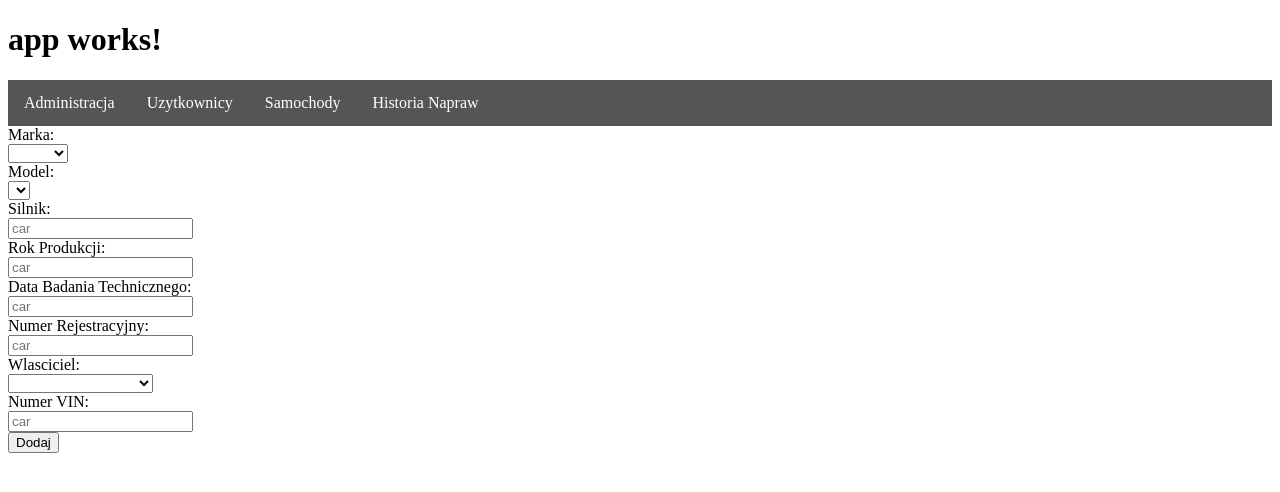
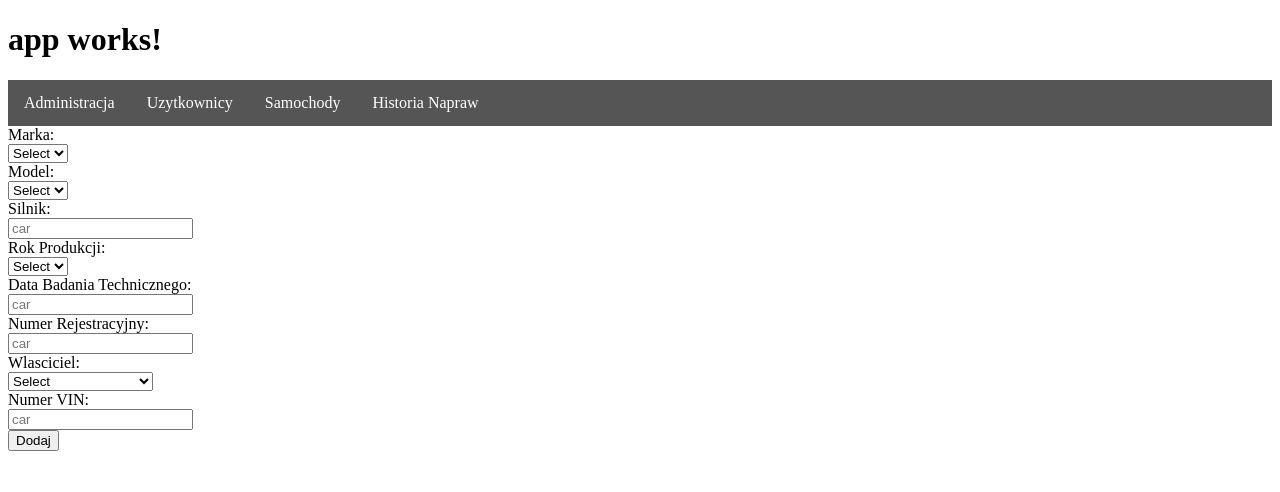
Before and after one commit to mateuscod88/GarazAngular2, an Angular app: page /addCar in a window 1280 px wide. Shown: the top 492 px of the page. Built offline with nearby package versions, Linux system fonts and the light colour scheme.

Commit message:
Dodane dropdowny

```diff
--- a/src/car/add-car/add-car.component.html
+++ b/src/car/add-car/add-car.component.html
@@ -3,8 +3,12 @@
     <div>
       <label>Marka:  </label>
       <div>
-        <select [(ngModel)]="car.brand">
-          <option *ngFor="let brand of brands" [value]="brand.name">{{brand.name}}</option>
+
+
+        <select [(ngModel)]="selectedBrand" (change)="onChange($event)">
+           <option [ngValue]="undefined" >Select</option>
+
+          <option *ngFor="let brand of brands" [value]="brand.id"   >{{brand.name}}</option>
         </select>
 
       </div>
@@ -13,6 +17,8 @@
       <label>Model: </label>
       <div>
         <select [(ngModel)]="car.model">
+           <option [ngValue]="undefined" >Select</option>
+
           <option *ngFor="let model of models" [value]="model.name">{{model.name}}</option>
         </select>
 
@@ -27,7 +33,11 @@
     <div>
       <label>Rok Produkcji: </label>
       <div>
-        <input [(ngModel)]="car.year" placeholder="car">
+        <select [(ngModel)]="selectedYear">
+           <option [ngValue]="undefined" >Select</option>
+
+          <option *ngFor="let year of years" [value]="year.name">{{year.name}}</option>
+        </select>
       </div>
     </div>
     <div>
@@ -47,6 +57,7 @@
       <div>
 
         <select [(ngModel)]="car.owner">
+          <option [ngValue]="undefined">Select</option>
           <option *ngFor="let owner of owners" [value]="owner.firstName +' '+ owner.lastName">{{owner.firstName}} {{owner.lastName}}</option>
         </select>
       </div>
--- a/src/car/add-car/add-car.component.ts
+++ b/src/car/add-car/add-car.component.ts
@@ -5,22 +5,27 @@ import { CarService } from '../car.service';
 import { Owner } from '../../mocki/owner';
 import { Brand } from '../../mocki/brand';
 import { Model } from '../../mocki/model';
+import { Year } from '../../mocki/year';
 @Component({
   selector: 'app-add-car',
   templateUrl: './add-car.component.html',
   styleUrls: ['./add-car.component.css']
 })
 export class AddCarComponent implements OnInit {
-  car: Car = { id: 0, brand: '', engine: '', fuel: '', model: '', owner: '', phone: '', regNumber: '', serviceDate: '', year: '', VIN: '' };
+  car: Car = { id: 0, brand: undefined, engine: '', fuel: '', model: undefined, owner: undefined, phone: '', regNumber: '', serviceDate: '', year: '', VIN: '' };
+  selectedBrand: number = undefined;
+  selectedYear: string = undefined;
   owners: Owner[];
   brands: Brand[];
   models: Model[];
+  years: Year[];
   @Output() addNewCarEvent = new EventEmitter<Car>();
   constructor(private _route: Router, private _carService: CarService) { }
 
   ngOnInit() {
     this._carService.getOwners().then(owners => this.owners = owners);
     this._carService.getBrands().then(brands => this.brands = brands);
+    this._carService.getYears().then(years => this.years = years);
 
   }
   add() {
@@ -31,4 +36,10 @@ export class AddCarComponent implements OnInit {
       this.car.serviceDate, this.car.regNumber, this.car.owner, this.car.fuel, this.car.phone, this.car.VIN);
     this._route.navigate(['/carList']);
   }
+  onChange($event) {
+    console.log($event.target.value);
+    let seledBrand = $event.target.value;
+    console.log(seledBrand);
+    this._carService.getModelByBrand(+seledBrand).then(models => this.models = models);
+  }
 }
--- a/src/car/car.service.ts
+++ b/src/car/car.service.ts
@@ -3,6 +3,7 @@ import { CARS } from '../car/car.mock';
 import { OWNERS } from '../mocki/owner.mock';
 import { BRANDS } from '../mocki/brand.mock';
 import { MODELS } from '../mocki/model.mock';
+import { YEARS } from '../mocki/year.mock';
 import * as Enumerable from 'linq';
 @Injectable()
 export class CarService {
@@ -20,6 +21,14 @@ export class CarService {
   getModels() {
     return Promise.resolve(MODELS);
   }
+  getModelByBrand(id: number) {
+    console.log(id);
+    return Promise.resolve(Enumerable.from(MODELS).where(x => x.brandId === id).toArray());
+  }
+  getYears() {
+    return Promise.resolve(YEARS);
+
+  }
   create(brand: string, model: string, engine: string, year: string, serviceDate: string,
     regNumber: string, owner: string, fuel: string, phone: string, VIN: string) {
     let enumerableCars = Enumerable.from(CARS);
--- /dev/null
+++ b/src/mocki/year.mock.ts
@@ -0,0 +1,8 @@
+import { Year } from './year';
+
+export const YEARS: Year[] = [{ name: '1999' }, { name: '2000' }, { name: '2001' }, { name: '2002' }, { name: '2003' }, { name: '2004' },
+{ name: '2005' }, { name: '2006' }, { name: '2007' }, { name: '2008' }, { name: '2009' }, { name: '2010' },
+{ name: '2011' }, { name: '2012' }, { name: '2013' }, { name: '2014' }, { name: '2015' }, { name: '2016' },
+{ name: '2017' }
+
+]
--- /dev/null
+++ b/src/mocki/year.ts
@@ -0,0 +1,3 @@
+export class Year {
+    name: string;
+}
```
